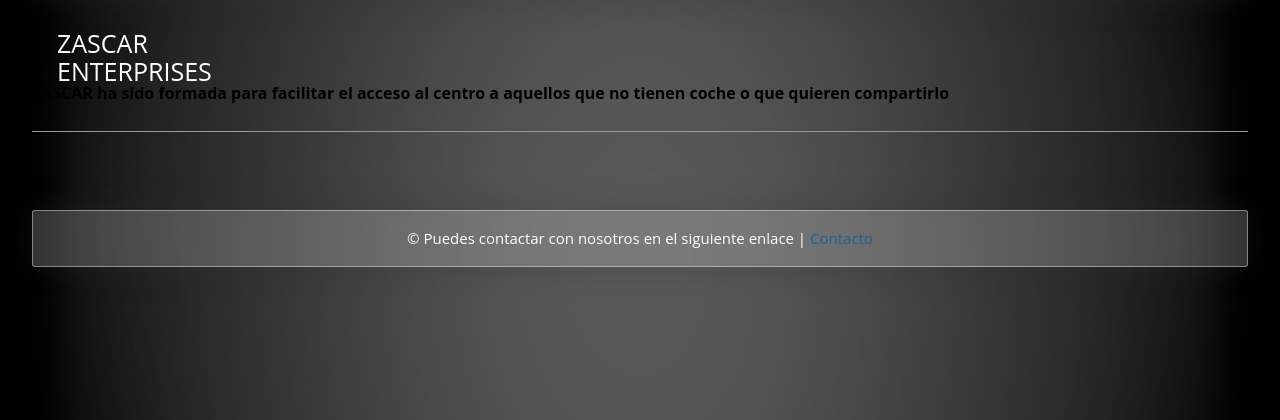
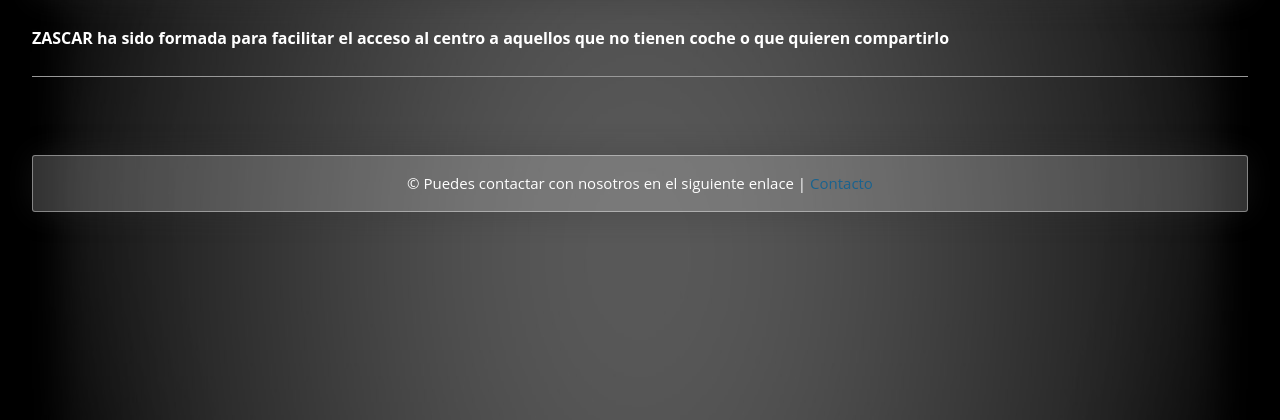
Before and after one commit to Chow22/ZASCAR, a PHP site: page /informacion.php in a window 1280 px wide. Shown: the part 196-616 px from the top of the page. Run offline with PHP 8.4, Linux system fonts and the light colour scheme; some libraries are stand-ins or nearby versions.

Commit message:
cambio texto blanco strong

```diff
--- a/public_html/css/style.css
+++ b/public_html/css/style.css
@@ -178,7 +178,7 @@
     }
 
 }
-strong{
+.strindex{
     color: white;
 }
 /* Makes images fully responsive */
--- a/public_html/index.php
+++ b/public_html/index.php
@@ -41,7 +41,7 @@
             </nav>
         </header>
         <section>
-            <strong>En ZASCAR podrás encontrar gente con la que viajar, ahorrando así el nivel de emisiones hacia el medio ambiente, y agilizando el tráfico en la carretera</strong>
+            <strong class="strindex">En ZASCAR podrás encontrar gente con la que viajar, ahorrando así el nivel de emisiones hacia el medio ambiente, y agilizando el tráfico en la carretera</strong>
         </section>
         <section id="pageContent">
             <main role="main">
--- a/public_html/informacion.php
+++ b/public_html/informacion.php
@@ -37,8 +37,7 @@
             </nav>
         </header>
         <section>
-            <h1 class="">ZASCAR</h1> <h1>ENTERPRISES</h1>
-            <strong>ZASCAR ha sido formada para facilitar el acceso al centro a aquellos que no tienen coche o que quieren compartirlo</strong>
+            <strong class="strindex">ZASCAR ha sido formada para facilitar el acceso al centro a aquellos que no tienen coche o que quieren compartirlo</strong>
         </section>
         <section id="pageContent">
             <main role="main">
```
